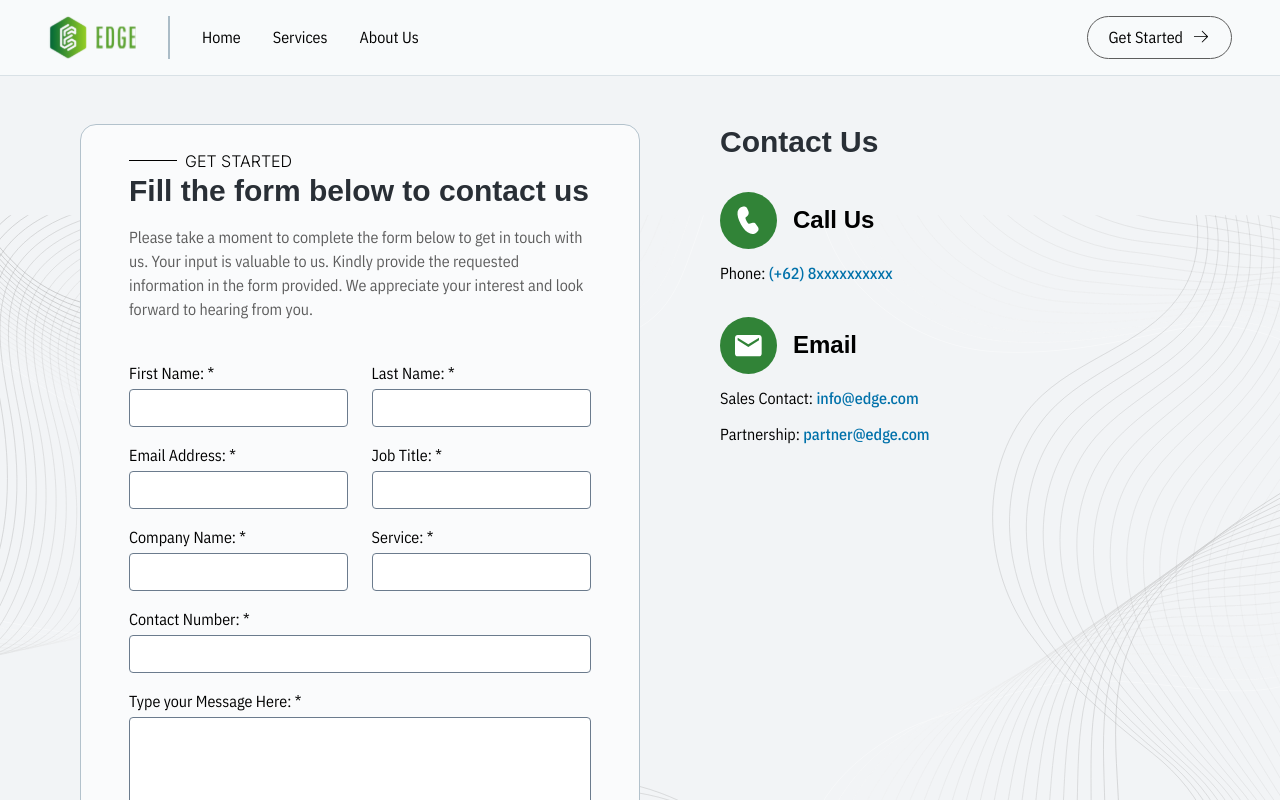
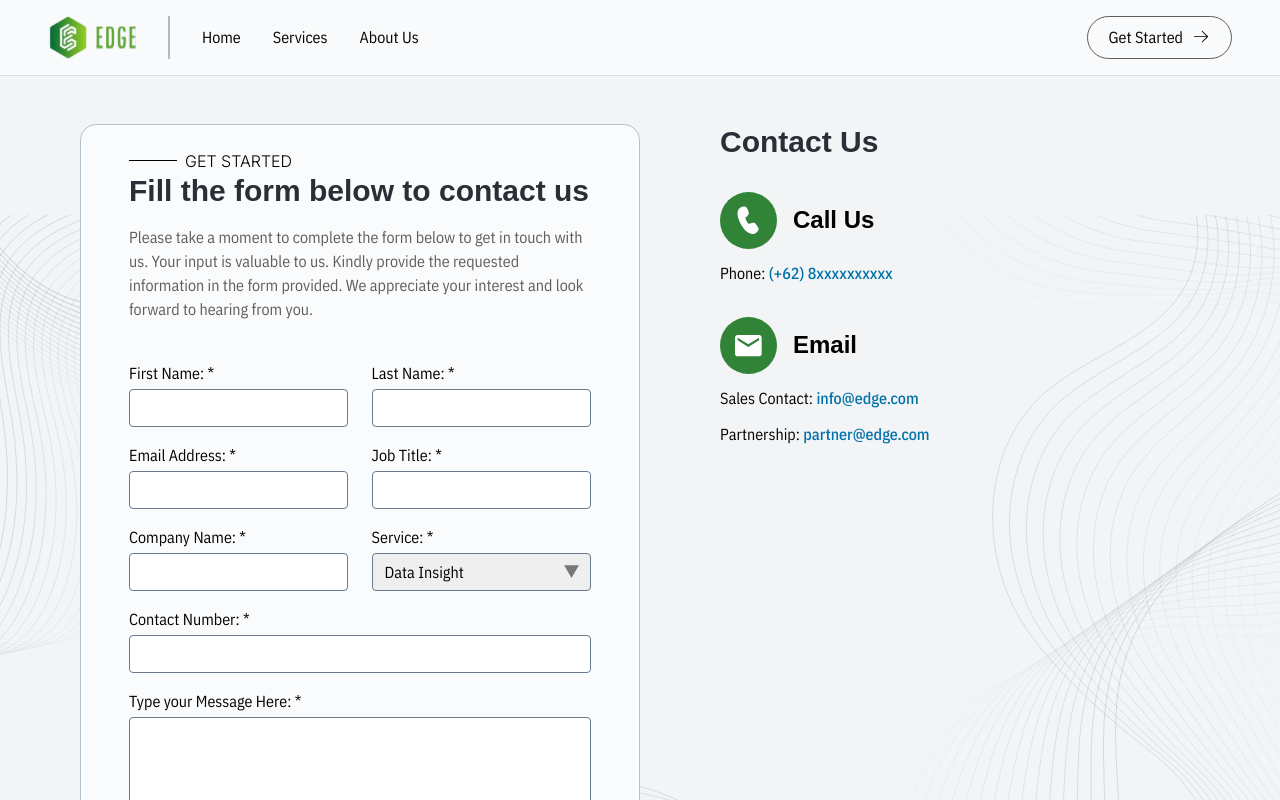
Before and after one commit to edgecoreitb/EDGE-website, a Next.js app: page /get-started in a window 1280 px wide. Shown: the top 800 px of the page. Built offline with nearby package versions, Linux system fonts and the light colour scheme; a web font is replaced by a local one.

Commit message:
feat: make get started works

```diff
--- a/pages/get-started.tsx
+++ b/pages/get-started.tsx
@@ -17,7 +17,12 @@ export default function GetStarted() {
           src={BG}
           alt="background"
         />
-        <div className="bg-[#FAFBFC] w-[50%] flex flex-col py-6 px-12 border border-[#B3C2CC] rounded-2xl z-10">
+        <form
+          className="bg-[#FAFBFC] w-[50%] flex flex-col py-6 px-12 border border-[#B3C2CC] rounded-2xl z-10"
+          id="get-started"
+          method="POST"
+          action="https://script.google.com/macros/s/AKfycbzQrQcDDkuf0gYbC62NDQ2gMMlyY3FLupXDgVqEJrbXPMfshducYYNsSS5ftKXHslK67A/exec"
+        >
           <div className="flex items-center justify-start gap-x-2">
             <div className="border-t border-black h-0 w-12" />
             <p className={`${INTER_FONT.className} font-light text-base`}>
@@ -41,40 +46,76 @@ export default function GetStarted() {
             <div className="flex justify-between">
               <div className="flex flex-col w-[47.5%] gap-y-1">
                 <label>First Name: *</label>
-                <input className="border border-[#6B7B8D] rounded-[0.25rem] py-[0.375rem] px-3" />
+                <input
+                  className="border border-[#6B7B8D] rounded-[0.25rem] py-[0.375rem] px-3"
+                  name="First Name"
+                  required
+                />
               </div>
               <div className="flex flex-col w-[47.5%] gap-y-1">
                 <label>Last Name: *</label>
-                <input className="border border-[#6B7B8D] rounded-[0.25rem] py-[0.375rem] px-3" />
+                <input
+                  className="border border-[#6B7B8D] rounded-[0.25rem] py-[0.375rem] px-3"
+                  name="Last Name"
+                  required
+                />
               </div>
             </div>
             <div className="flex justify-between">
               <div className="flex flex-col w-[47.5%] gap-y-1">
                 <label>Email Address: *</label>
-                <input className="border border-[#6B7B8D] rounded-[0.25rem] py-[0.375rem] px-3" />
+                <input
+                  className="border border-[#6B7B8D] rounded-[0.25rem] py-[0.375rem] px-3"
+                  name="Email Address"
+                  required
+                />
               </div>
               <div className="flex flex-col w-[47.5%] gap-y-1">
                 <label>Job Title: *</label>
-                <input className="border border-[#6B7B8D] rounded-[0.25rem] py-[0.375rem] px-3" />
+                <input
+                  className="border border-[#6B7B8D] rounded-[0.25rem] py-[0.375rem] px-3"
+                  name="Job Title"
+                  required
+                />
               </div>
             </div>
             <div className="flex justify-between">
               <div className="flex flex-col w-[47.5%] gap-y-1">
                 <label>Company Name: *</label>
-                <input className="border border-[#6B7B8D] rounded-[0.25rem] py-[0.375rem] px-3" />
+                <input
+                  className="border border-[#6B7B8D] rounded-[0.25rem] py-[0.375rem] px-3"
+                  name="Company Name"
+                  required
+                />
               </div>
               <div className="flex flex-col w-[47.5%] gap-y-1">
                 <label>Service: *</label>
-                <input className="border border-[#6B7B8D] rounded-[0.25rem] py-[0.375rem] px-3" />
+                <select
+                  className="border border-[#6B7B8D] rounded-[0.25rem] py-[0.375rem] px-3 bg-[url(/select-arrow.svg)] appearance-none bg-no-repeat bg-[right_0.7rem_top_50%]"
+                  name="Services"
+                  form="get-started"
+                >
+                  <option value="Data Insight">Data Insight</option>
+                  <option value="Analytics">Analytics</option>
+                  <option value="Consulting">Consulting</option>
+                </select>
               </div>
             </div>
             <div className="flex flex-col w-full gap-y-1">
               <label>Contact Number: *</label>
-              <input className="border border-[#6B7B8D] rounded-[0.25rem] py-[0.375rem] px-3" />
+              <input
+                className="border border-[#6B7B8D] rounded-[0.25rem] py-[0.375rem] px-3"
+                name="Contact Number"
+                required
+              />
             </div>
             <div className="flex flex-col w-full gap-y-1">
               <label>Type your Message Here: *</label>
-              <textarea className="border border-[#6B7B8D] h-40 rounded-[0.25rem] py-[0.375rem] px-3" />
+              <textarea
+                className="border border-[#6B7B8D] h-40 rounded-[0.25rem] py-[0.375rem] px-3"
+                name="Messages"
+                required
+              />
             </div>
           </div>
           <div className="flex flex-col items-start justify-center  pt-6 gap-y-8">
@@ -83,11 +124,14 @@ export default function GetStarted() {
               your personal data as per our Privacy Statement. We will never
               sell your personal information to any third party.
             </p>
-            <button className="bg-[#318337] text-white rounded py-3 px-4">
+            <button
+              type="submit"
+              className="bg-[#318337] text-white rounded py-3 px-4"
+            >
               Contact Us
             </button>
           </div>
-        </div>
+        </form>
         <div className="w-[50%] flex flex-col px-20 gap-y-8 z-10">
           <p
             className={`${MOHAVE_FONT.className} text-3xl text-[#292F36] font-bold`}
```
Also changed, not shown: public/select-arrow.svg (added).
